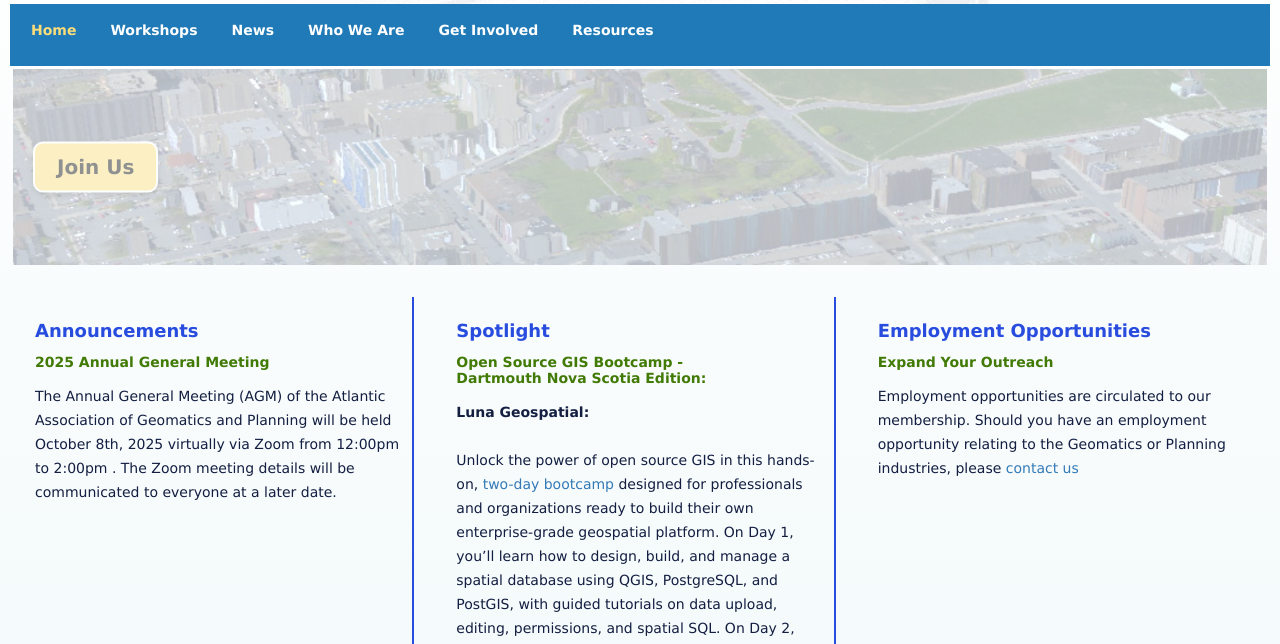
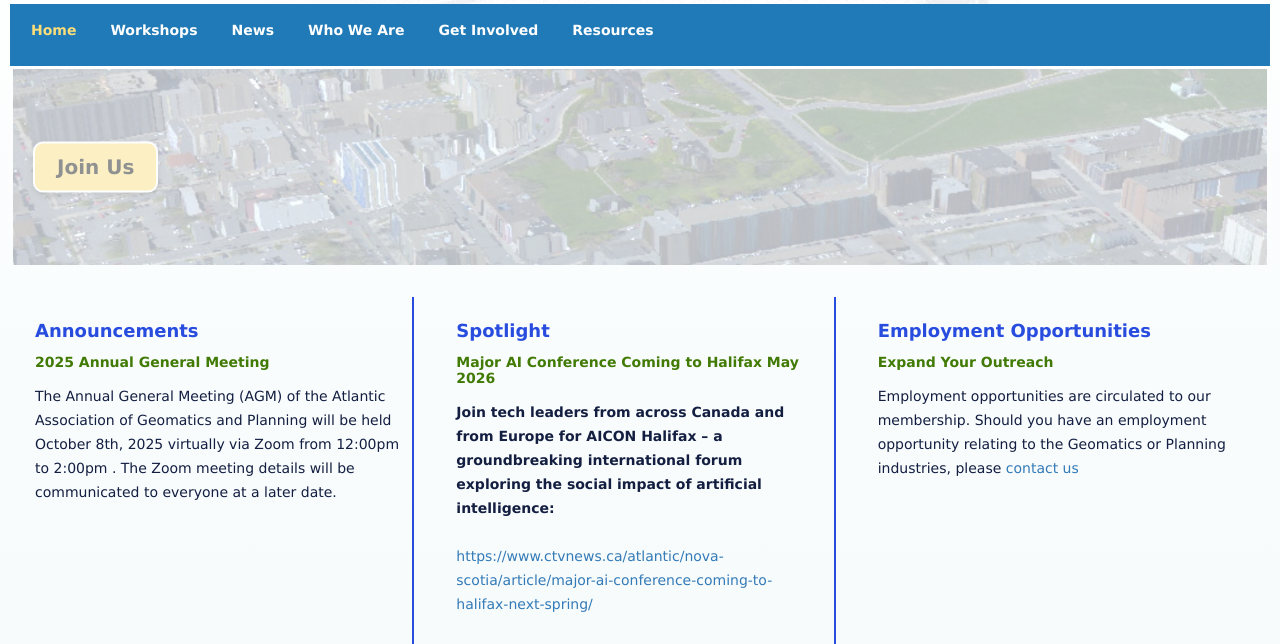
Before and after one commit to aagp75/aagp-website, a plain HTML site: page html/index.html in a window 1280 px wide. Shown: the part 155-799 px from the top of the page. Drawn offline with Linux system fonts and the light colour scheme.

Commit message:
Update index.html

```diff
--- a/html/index.html
+++ b/html/index.html
@@ -117,15 +117,21 @@
 
                 <article>
                     <h1>Spotlight</h1>
-                    <h2>Open Source GIS Bootcamp - <br>Dartmouth Nova Scotia Edition: </h2>
-                    <p><b>Luna Geospatial: </b><br><br>Unlock the power of open source GIS in this hands-on, <a href="https://lunageo.com/workshops/open-source-gis-bootcamp-dartmouth-ns-edition-november-3-4-2025/" target="_blank">two-day bootcamp</a> designed for professionals and organizations ready to build their own enterprise-grade geospatial platform. On Day 1, you’ll learn how to design, build, and manage a spatial database using QGIS, PostgreSQL, and PostGIS, with guided tutorials on data upload, editing, permissions, and spatial SQL. On Day 2, you’ll take your GIS to the web by publishing your layers using GeoServer and configuring a full-featured map portal with LunaMap Enterprise. By the end of the bootcamp, you’ll have a complete working GIS database and a custom map viewer ready to deploy. This bootcamp is perfect for municipalities, consultants, and GIS professionals ready to embrace open source GIS.
+                    <h2>Major AI Conference Coming to Halifax May 2026</h2>
+                    <p><b>Join tech leaders from across Canada and from Europe for AICON Halifax – a groundbreaking international forum exploring the social impact of artificial intelligence:  </b><br><br> <a href="https://www.ctvnews.ca/atlantic/nova-scotia/article/major-ai-conference-coming-to-halifax-next-spring/">https://www.ctvnews.ca/atlantic/nova-scotia/article/major-ai-conference-coming-to-halifax-next-spring/</a>
                     <br><br>
-                    Date & Location
-                    Date: November 3-4, 2025
+                    Building on AICON conferences led by Belfast-based tech powerhouse Kainos in both Belfast and Silicon Valley, this inaugural Halifax edition brings together leading voices from business, academia, and government to ask: How can AI be harnessed to transform public services while building stronger, more prosperous and more inclusive communities?
                     <br><br>
-                    Registration closes on October 29, 2025
+                    Our People-First approach to NI will be distinctively Nova Scotian but include voices from Ireland, the UK and from across Canada.
                     <br><br>
-                    Location: COVE, 27 Parker St., Dartmouth, Nova Scotia, Canada.</p>
+                    Belfast and Halifax share deep-rooted connections through history, migration, and culture.
+                    <br><br>
+                    Now, AICON Halifax aims to reimagine those ties for the digital age – forging a new chapter of transatlantic innovation and collaboration and shining a spotlight on the tech advances of both cities.
+                    <br><br>
+                    May 28, 2026 - Halifax, Nova Scotia.
+                    <br><br>
+                    <a href="https://aisling-events.com/events/aicon-halifax/">Read more</a>
+                    </p>
 
                     <br><br><br><br>
                 </article>
```
